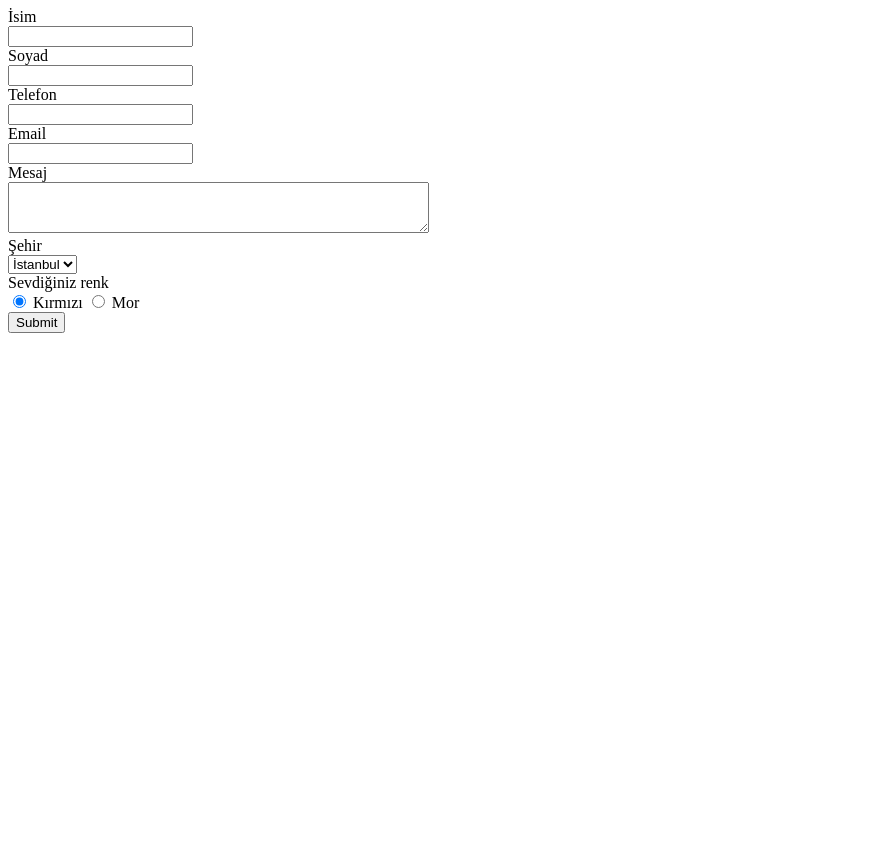
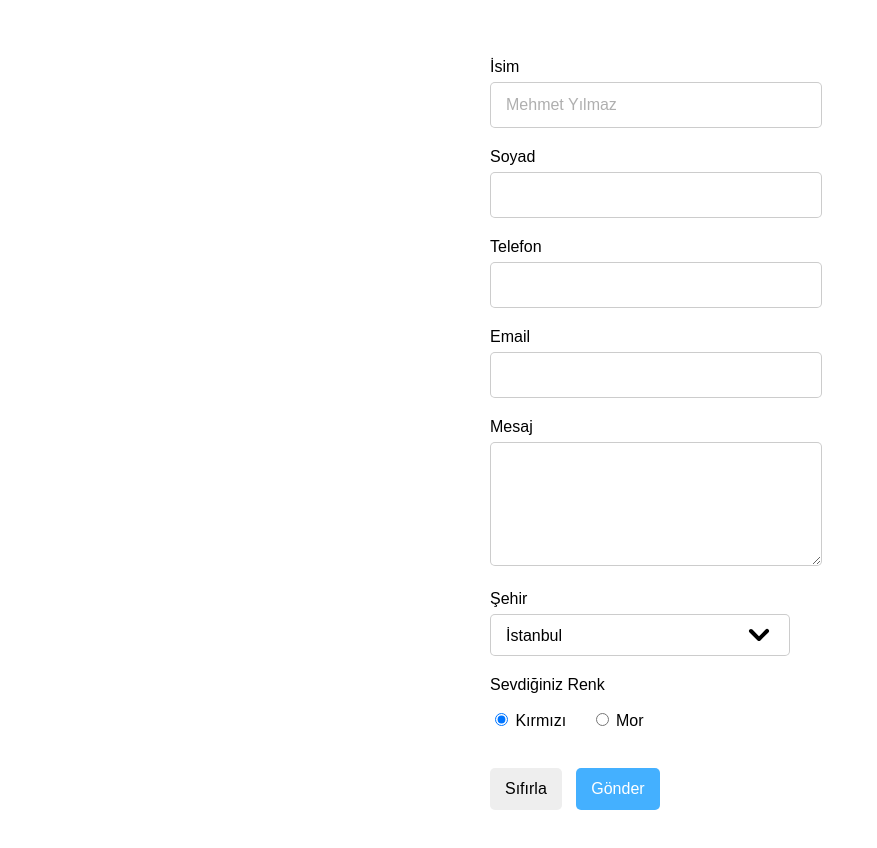
Before and after one commit to Meeyzt/Examples-CSS, a plain HTML site: page Example-3/index.html in a window 1280 px wide. Shown: the whole page, without its empty margins (0-877 px from the left). Before the commit the page ends 800 px from the top, so only its background shows below. Drawn offline with Linux system fonts and the light colour scheme.

Commit message:
FormExample add .svg & edit desing

```diff
--- a/Example-3/index.css
+++ b/Example-3/index.css
@@ -1,3 +1,87 @@
-label{
+body{
+font-family: Arial, Helvetica, sans-serif;
+font-size: 16px;
+}
+
+form{
+    padding: 50px;
+    width: 300px;
+    margin-left: auto;
+    margin-right: auto;
+}
+.form-row{
+    margin-bottom: 20px;
+}
+
+.form-row > label{
     display: block;
+    margin-bottom: 6px;
 }
+
+input[type="text"],
+input[type="tel"],
+input[type="email"],
+select,
+button,
+textarea{
+    width: 100%;
+    border-radius: 5px;
+    height: 42px;
+    border:1px solid rgba(0,0,0,20%);
+    padding-left: 15px;
+    padding-right: 15px;
+    font-size: inherit;
+    font-family: inherit;
+    background-color: white;
+}
+
+input[type="text"]::placeholder,
+input[type="tel"]::placeholder,
+input[type="email"]::placeholder,
+textarea::placeholder{
+    color: rgb(175, 175, 175);
+}
+
+input[type="text"]:focus,
+input[type="tel"]:focus,
+input[type="email"]:focus,
+textarea:focus{
+    outline: 0;
+    border-color: rgb(68, 176, 255);
+}
+
+textarea{
+    padding-top: 12px;
+    padding-bottom: 10px;
+    min-height: 22px;
+    max-height: 200px;
+    height: 100px;
+    resize: vertical;
+}
+
+select{
+-webkit-appearance: none;
+background-image: url("/Example-3/angle-down-solid.svg");
+background-repeat: no-repeat;
+background-position: right 10px center;
+}
+
+.radio-container label{
+    display: inline-block;
+}
+.radio-container label + label{
+    display: inline-block;
+    margin-left: 20px;
+}
+
+button{
+    display: inline-block;
+    width: auto;
+    border: none;
+    background-color: #eee;
+}
+button[type="submit"]{
+    margin-left: 10px;
+    background-color: rgb(68, 176, 255);
+    color: white;
+}
--- a/Example-3/index.html
+++ b/Example-3/index.html
@@ -9,27 +9,27 @@
 </head>
 <body>
     <form action="http://httpbin.org/post" method="POST">
-    <div>
+    <div class="form-row">
         <label for="name">İsim</label>
-        <input type="text" name="name" id="name">
+        <input type="text" name="name" id="name" placeholder="Mehmet Yılmaz">
     </div>
-    <div>
+    <div class="form-row">
         <label for="surname">Soyad</label>
         <input type="text" name="surname" id="surname">
     </div>
-    <div>
+    <div class="form-row">
         <label for="tel">Telefon</label>
         <input type="tel" name="tel" id="tel">
     </div>
-    <div>
+    <div class="form-row">
         <label for="email">Email</label>
         <input type="email" name="email" id="email">
     </div>
-    <div>
+    <div class="form-row">
         <label for="message">Mesaj</label>
         <textarea name="message" id="message" cols="50" rows="3"></textarea>
     </div>
-    <div>
+    <div class="form-row">
         <label for="city">Şehir</label>
         <select name="city" id="city">
             <option value="İstanbul">İstanbul</option>
@@ -37,13 +37,16 @@
             <option value="İzmir">İzmir</option>
         </select>
     </div>
-    <div>
-        <label for="color">Sevdiğiniz renk</label>
-        <input type="radio" name="color" value="kirmizi" checked> Kırmızı
-        <input type="radio" name="color" value="mor"> Mor
+    <div class="form-row">
+        <p>Sevdiğiniz Renk</p>
+        <div class="radio-container">
+        <label><input type="radio" name="color" value="kirmizi" checked> Kırmızı</label>
+        <label><input type="radio" name="color" value="mor"> Mor</label></div>
     </div>
-    <div>
-        <input type="submit">
+    <div class="form-rows">
+        <br>
+        <button type="reset">Sıfırla</button>
+        <button type="submit">Gönder</button>
     </div>
     </form>
 </body>
```
Also changed, not shown: Example-3/angle-down-solid.svg (added).
